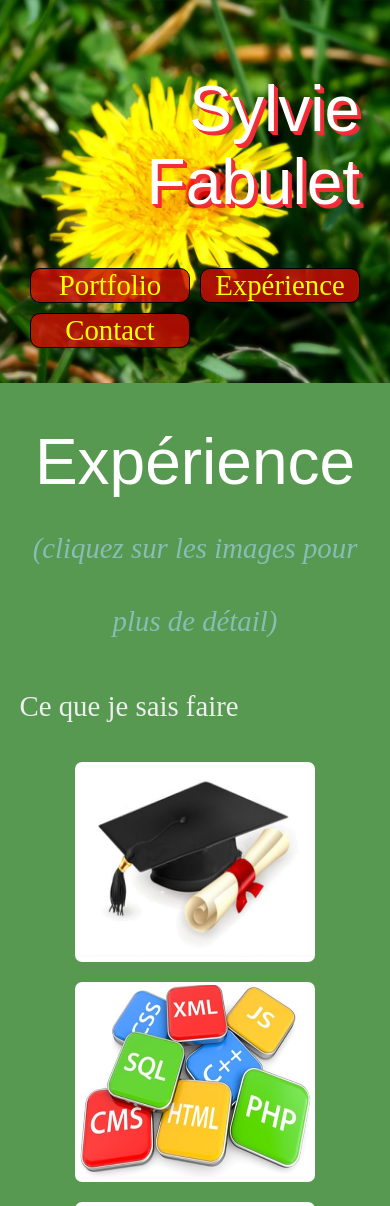
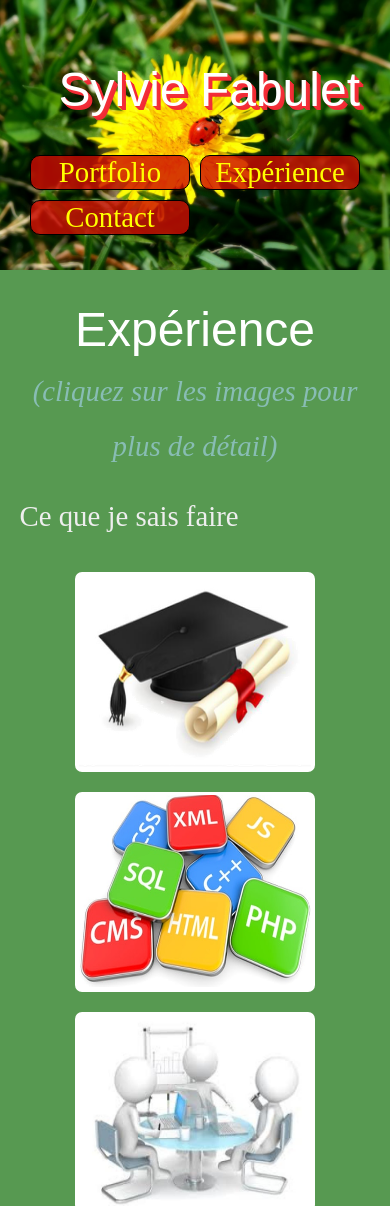
Before and after one commit to syproj/myFolio, a PHP site: page / in a window 390 px wide. Shown: the top 1206 px of the page. Run offline with PHP 8.4, Linux system fonts and the light colour scheme; some libraries are stand-ins or nearby versions; some web fonts are replaced.

Commit message:
Add link to index.php in the name(the big one in the header),
and decrease the size of h1 and h2 on screen < 767px

```diff
--- a/css/style.css
+++ b/css/style.css
@@ -78,7 +78,8 @@ header {
 	background-size: cover;
 }
 
-header h1 {
+header h1, header h1 a {
+	color: white;
 	text-align: right;
   text-shadow: 1px 1px 0 #f32f39, 2px 2px 0 #f32f39, 3px 3px 0 #f22b34, 4px 4px 0 #f22b34;
 }
@@ -326,6 +327,14 @@ footer a {
     width: 90%;
 }
 
+h1 {
+	font-size: 3rem;
+}
+
+h2 {
+	font-size: 2.5rem;
+}
+
 .buttonNav {
 	margin : 5px 0;
 	padding: 0;
--- a/layout.phtml
+++ b/layout.phtml
@@ -33,7 +33,7 @@
 </head>
 <body>
   <header>
-    <h1>Sylvie Fabulet</h1>
+    <h1><a href="./">Sylvie Fabulet</a></h1>
     <nav>
       <p class="buttonNav"><a href="portfolio">Portfolio</a></p>
       <p class="buttonNav"><a href="./">Expérience</a></p>
```
